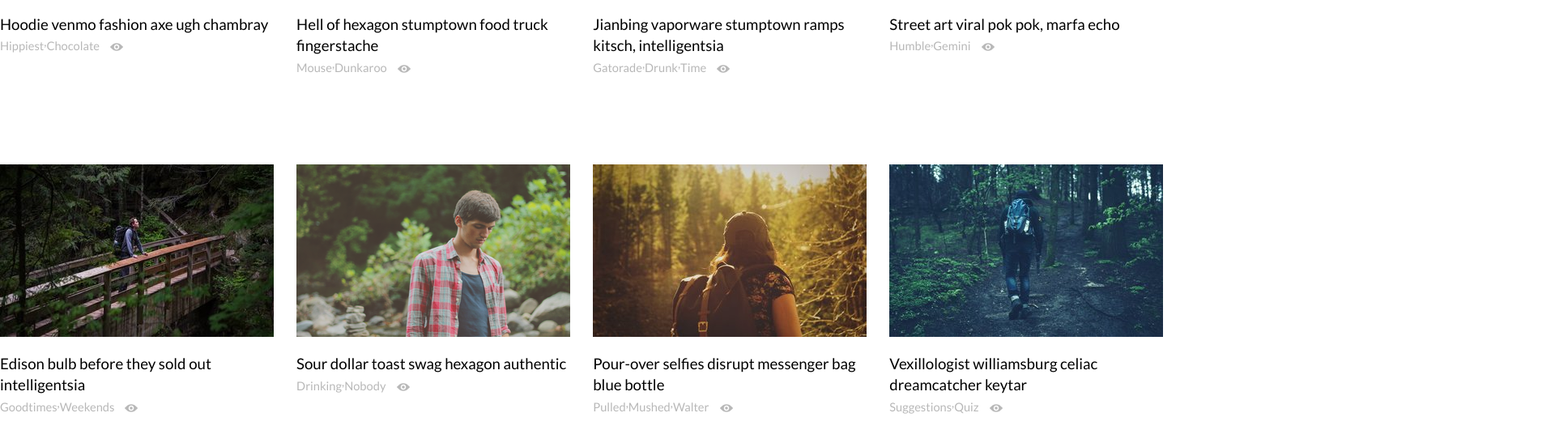
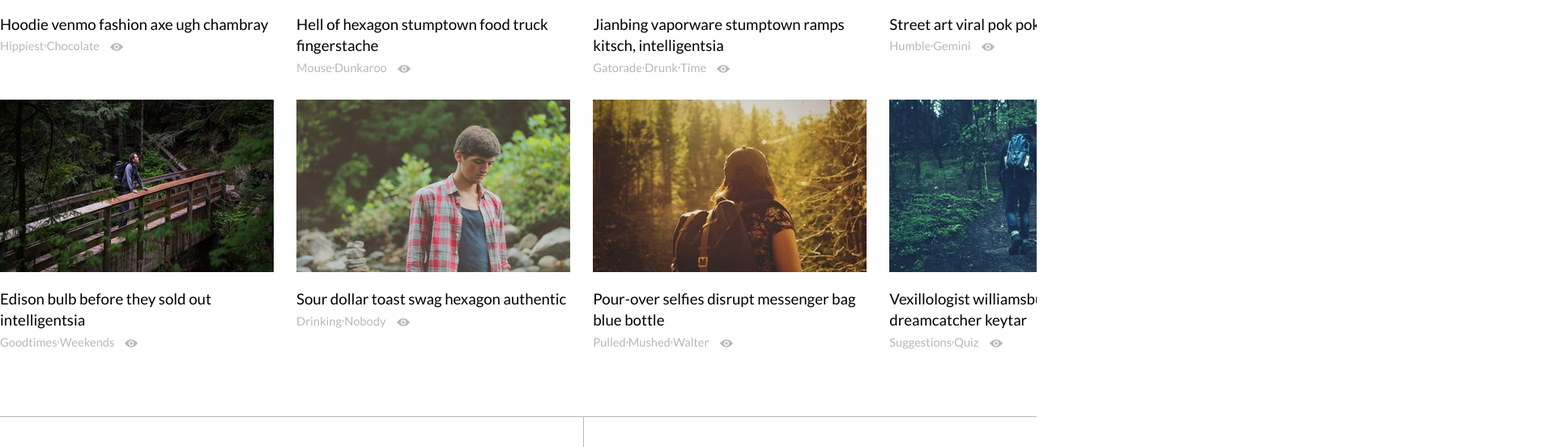
Before and after one commit to XavierMcin/Website-Practice, a plain HTML site: page Website Practice 1/index.html in a window 1280 px wide. Shown: the part 1351-1903 px from the top of the page at 81% size, 1920 px wide, since content can reach past the window. Drawn offline with nearby package versions, Linux system fonts and the light colour scheme.

Commit message:
fixed some spacing

```diff
--- a/Website Practice 1/css/main.css
+++ b/Website Practice 1/css/main.css
@@ -103,6 +103,7 @@ textarea {
 html, body {
     margin: 0;
     padding: 0;
+    overflow-x: hidden;
 }
 
 
@@ -290,7 +291,7 @@ html, body {
 
 .featured {
     width: 1440px;
-    height: 917px;
+    height: 877px;
     border-bottom: 1px solid #b8b8b8;
 }
 
@@ -370,7 +371,7 @@ html, body {
 
 .bottom {
     position: relative;
-    top: 200px;
+    top: 120px;
 }
 
 .bottom article:last-of-type {
```
